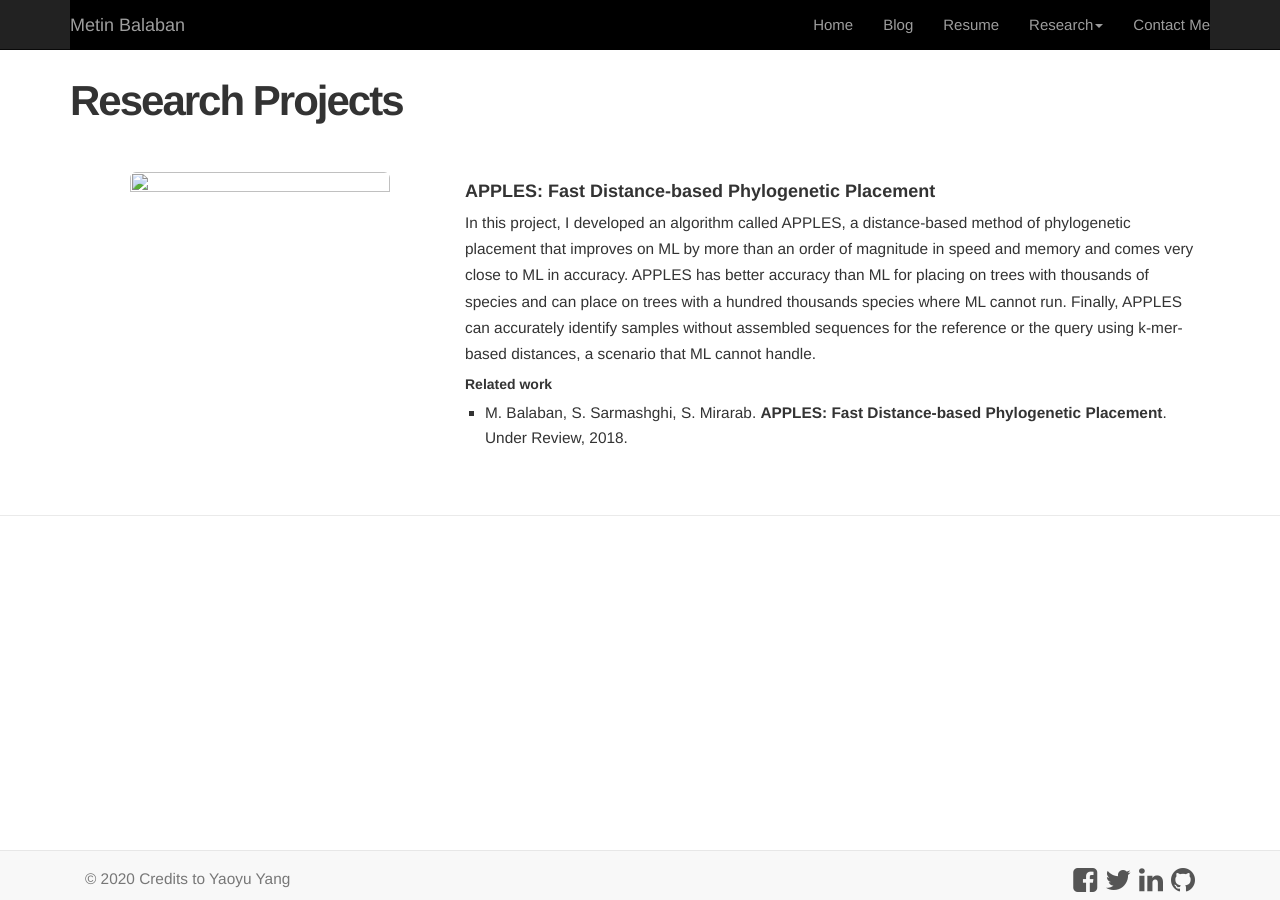
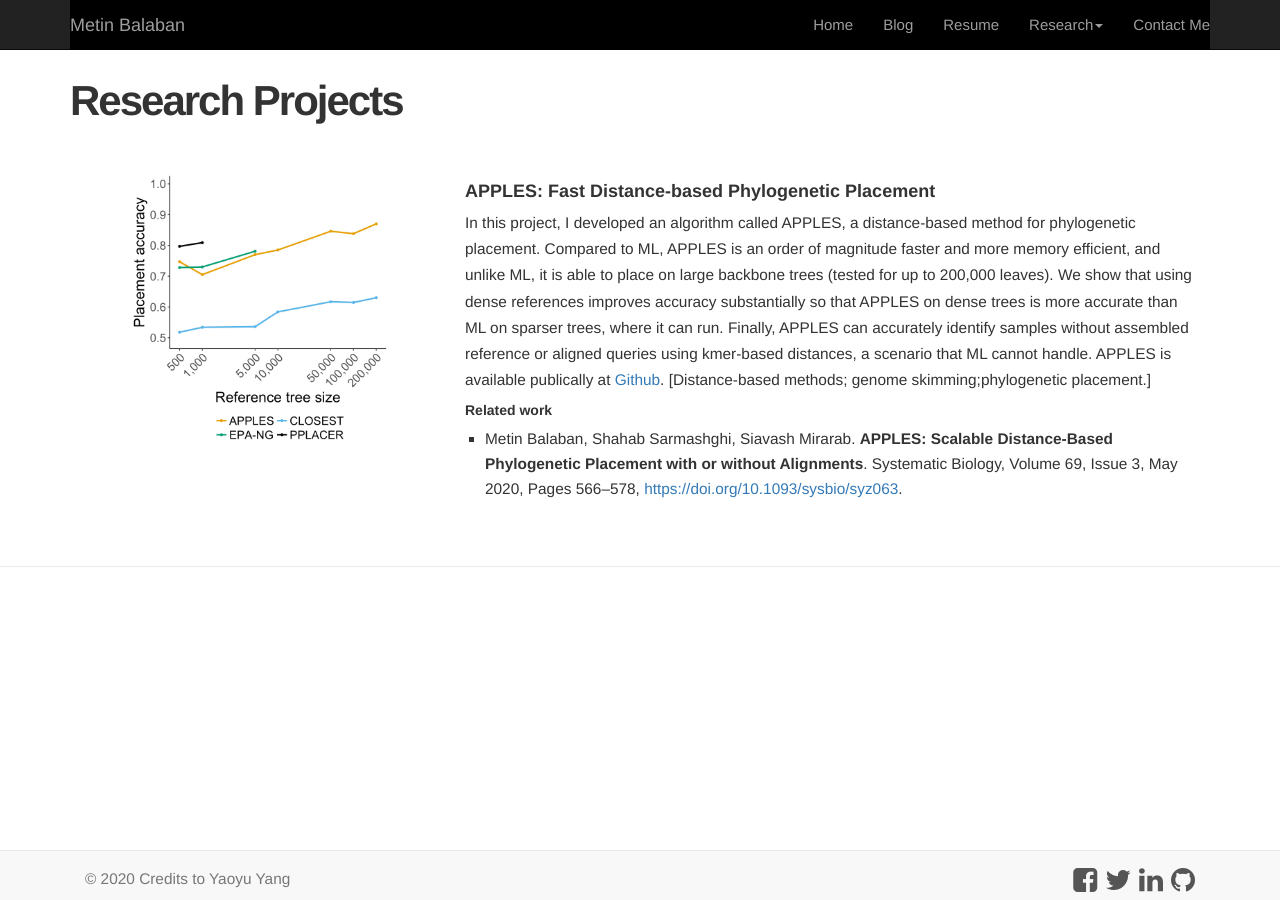
Before and after one commit to balabanmetin/balabanmetin.github.io, a Jekyll site: the page built from research/index.html, in a window 1280 px wide. Built offline with Jekyll 4.4.1, drawn with Linux system fonts in a browser that asks for light colours; nearby versions of some CDN libraries.

Commit message:
apples updated

```diff
--- a/research/index.html
+++ b/research/index.html
@@ -12,18 +12,26 @@
 </div>
 <div class="col-md-8" style='margin-top:20px'>
   <h4>APPLES: Fast Distance-based Phylogenetic Placement</h4>
-  <p> In this project, I developed an algorithm called APPLES, a distance-based method of phylogenetic
-  placement that improves on ML by more than an order of magnitude in speed and
-  memory and comes very close to ML in accuracy. APPLES has better accuracy
-  than ML for placing on trees with thousands of species and can place on trees
-  with a hundred thousands species where ML cannot run. Finally, APPLES can
-  accurately identify samples without assembled sequences for the reference or
-  the query using k-mer-based distances, a scenario that ML cannot handle.
+  <p> In this project, I developed an algorithm called APPLES,
+  a distance-based method for phylogenetic placement. Compared to ML, APPLES is
+  an order of magnitude faster and more memory efficient, and unlike ML, it is
+  able to place on large backbone trees (tested for up to 200,000 leaves). We
+  show that using dense references improves accuracy substantially so that
+  APPLES on dense trees is more accurate than ML on sparser trees, where it can
+  run. Finally, APPLES can accurately identify samples without assembled
+  reference or aligned queries using kmer-based distances, a scenario that ML
+  cannot handle. APPLES is available publically at
+  <a href="https://github.com/balabanmetin/apples"
+  target="_blank">Github</a>.
+  [Distance-based methods; genome skimming;phylogenetic placement.]
   </p>
   <h5>Related work</h5>
   <ul class='pubs'>
-    <li> M. Balaban, S. Sarmashghi, S. Mirarab. <b>APPLES: Fast Distance-based
-      Phylogenetic Placement</b>. Under Review, 2018.
+    <li> Metin Balaban, Shahab Sarmashghi, Siavash Mirarab. <b>APPLES: Scalable
+        Distance-Based Phylogenetic Placement with or without Alignments</b>.
+      Systematic Biology, Volume 69, Issue 3, May 2020, Pages 566–578,
+      <a href="https://doi.org/10.1093/sysbio/syz063"
+       target="_blank">https://doi.org/10.1093/sysbio/syz063</a>.
     </li>
   </ul>
 </div>
```
Also changed, not shown: images/apples.png (added).
